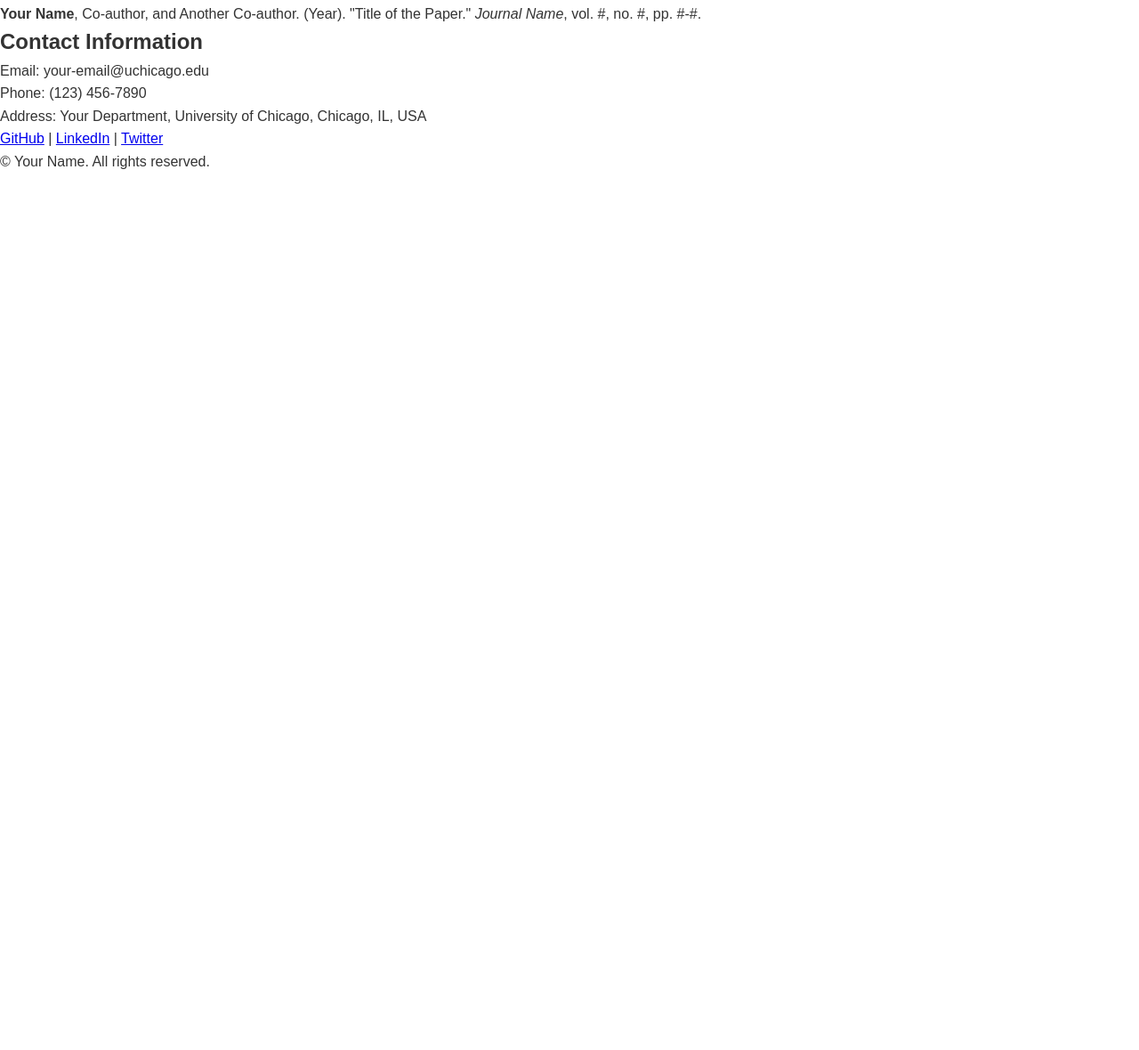
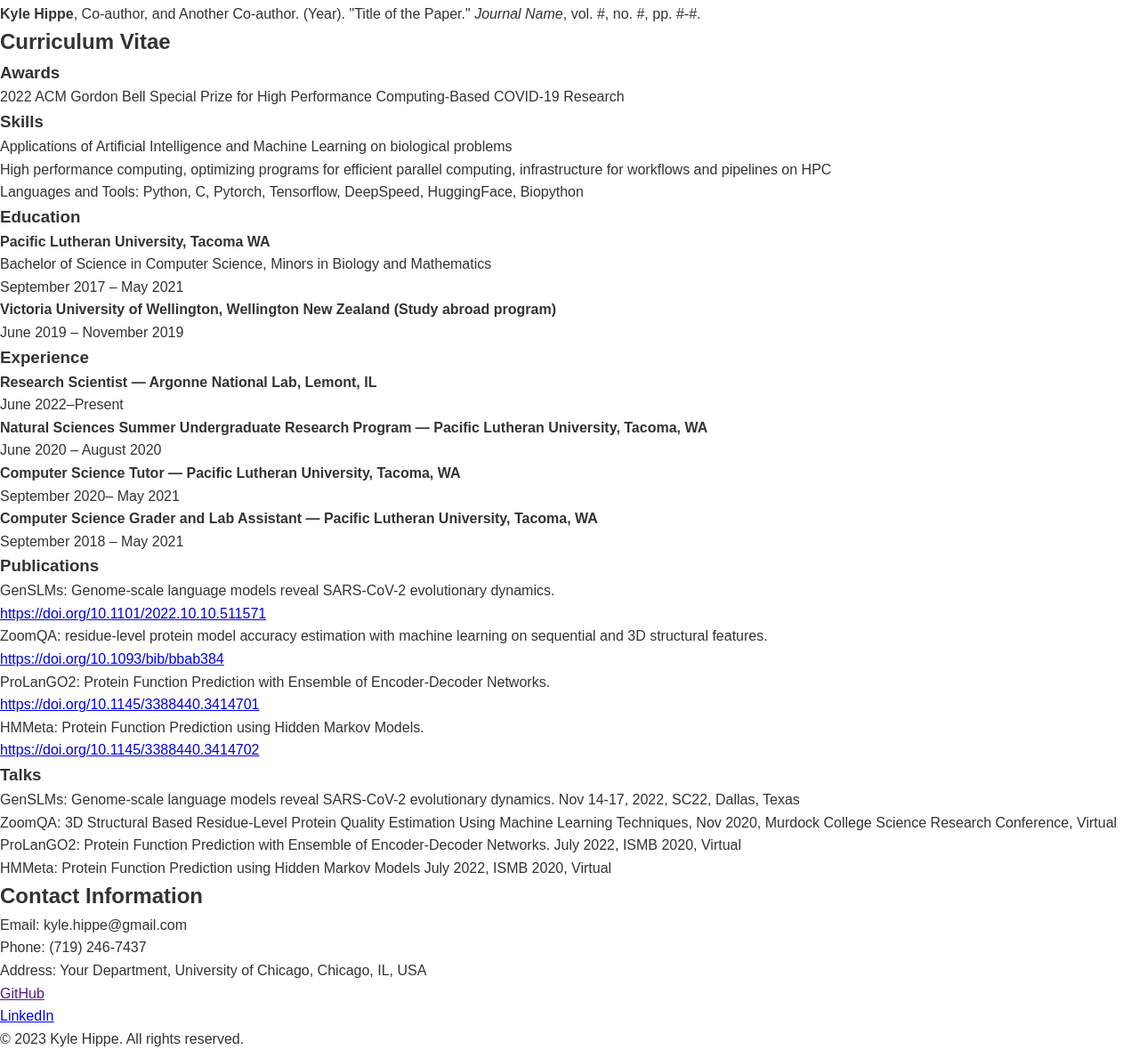
Before and after one commit to KPHippe/KPHippe.github.io, a plain HTML site: page index.html in a window 1280 px wide. Shown: the part 375-1555 px from the top of the page at 89% size. Before the commit the page ends 800 px from the top, so only its background shows below. Drawn offline with Linux system fonts and the light colour scheme.

Commit message:
Include CV

```diff
--- a/index.html
+++ b/index.html
@@ -1,12 +1,10 @@
 <!DOCTYPE html>
 <html lang="en">
-
-<script src="scripts.js"></script>
 
 <head>
     <meta charset="UTF-8">
     <meta name="viewport" content="width=device-width, initial-scale=1.0">
-    <title>Your Name - PhD Student</title>
+    <title>Kyle Hippe - PhD Student</title>
     <link rel="stylesheet" href="styles.css">
 </head>
 
@@ -17,6 +15,7 @@
                 <li><a href="#about">About</a></li>
                 <li><a href="#research">Research</a></li>
                 <li><a href="#publications">Publications</a></li>
+                <li><a href="#cv">CV</a></li>
                 <li><a href="#contact">Contact</a></li>
             </ul>
         </nav>
@@ -24,10 +23,10 @@
 
     <main>
         <section id="about">
-            <h1>Your Name</h1>
+            <h1>Kyle Hippe</h1>
             <p>PhD Student in Artificial Intelligence and Computational Biology</p>
             <p>University of Chicago</p>
-            <img src="your-photo.jpg" alt="Your Name" width="200">
+            <img src="your-photo.jpg" alt="Kyle Hippe" width="200">
             <p>
                 Brief bio: Lorem ipsum dolor sit amet, consectetur adipisicing elit, sed do eiusmod tempor incididunt ut labore et dolore magna aliqua.
             </p>
@@ -47,28 +46,112 @@
             <h2>Selected Publications</h2>
             <ol>
                 <li>
-                    <strong>Your Name</strong>, Co-author, and Another Co-author. (Year). "Title of the Paper." <em>Journal Name</em>, vol. #, no. #, pp. #-#.
+                    <strong>Kyle Hippe</strong>, Co-author, and Another Co-author. (Year). "Title of the Paper." <em>Journal Name</em>, vol. #, no. #, pp. #-#.
                 </li>
                 <!-- Add more publications as needed -->
             </ol>
         </section>
 
+        <section id="cv">
+            <h2>Curriculum Vitae</h2>
+            <h3>Awards</h3>
+            <ul>
+                <li>2022 ACM Gordon Bell Special Prize for High Performance Computing-Based COVID-19 Research</li>
+            </ul>
+            <h3>Skills</h3>
+            <ul>
+                <li>Applications of Artificial Intelligence and Machine Learning on biological problems</li>
+                <li>High performance computing, optimizing programs for efficient parallel computing, infrastructure for workflows and pipelines on HPC</li>
+                <li>Languages and Tools: Python, C, Pytorch, Tensorflow, DeepSpeed, HuggingFace, Biopython</li>
+            </ul>
+            <h3>Education</h3>
+            <ul>
+                <li>
+                    <strong>Pacific Lutheran University, Tacoma WA</strong><br>
+                    Bachelor of Science in Computer Science, Minors in Biology and Mathematics<br>
+                    September 2017 – May 2021
+                </li>
+                <li>
+                    <strong>Victoria University of Wellington, Wellington New Zealand (Study abroad program)</strong><br>
+                    June 2019 – November 2019
+                </li>
+            </ul>
+            <h3>Experience</h3>
+            <ul>
+
+                <li>
+                    <strong>Research Scientist — Argonne National Lab, Lemont, IL</strong><br>
+                    June 2022–Present
+                </li>
+                <li>
+                    <strong>Natural Sciences Summer Undergraduate Research Program — Pacific Lutheran University, Tacoma, WA</strong><br>
+                    June 2020 – August 2020
+                </li>
+                <li>
+                    <strong>Computer Science Tutor — Pacific Lutheran University, Tacoma, WA</strong><br>
+                    September 2020– May 2021
+                </li>
+                <li>
+                    <strong>Computer Science Grader and Lab Assistant — Pacific Lutheran University, Tacoma, WA</strong><br>
+                    September 2018 – May 2021
+                </li>
+            </ul>
+            <h3>Publications</h3>
+            <ul>
+                <li>
+                    GenSLMs: Genome-scale language models reveal SARS-CoV-2 evolutionary dynamics.<br>
+                    <a href="https://doi.org/10.1101/2022.10.10.511571" target="_blank">https://doi.org/10.1101/2022.10.10.511571</a>
+                </li>
+                <li>
+                    ZoomQA: residue-level protein model accuracy estimation with machine learning on sequential and 3D structural features.<br>
+                    <a href="https://doi.org/10.1093/bib/bbab384" target="_blank">https://doi.org/10.1093/bib/bbab384</a>
+                </li>
+                <li>
+                    ProLanGO2: Protein Function Prediction with Ensemble of Encoder-Decoder Networks.<br>
+                    <a href="https://doi.org/10.1145/3388440.3414701" target="_blank">https://doi.org/10.1145/3388440.3414701</a>
+                </li>
+                <li>
+                    HMMeta: Protein Function Prediction using Hidden Markov Models.<br>
+                    <a href="https://doi.org/10.1145/3388440.3414702" target="_blank">https://doi.org/10.1145/3388440.3414702</a>
+                </li>
+            </ul>
+            <h3>Talks</h3>
+            <ul>
+                <li>
+                    GenSLMs: Genome-scale language models reveal SARS-CoV-2 evolutionary dynamics. Nov 14-17, 2022, SC22, Dallas, Texas
+                </li>
+                <li>
+                    ZoomQA: 3D Structural Based Residue-Level Protein Quality Estimation Using Machine Learning Techniques, Nov 2020, Murdock College Science Research Conference, Virtual
+                </li>
+                <li>
+                    ProLanGO2: Protein Function Prediction with Ensemble of Encoder-Decoder Networks. July 2022, ISMB 2020, Virtual
+                </li>
+                <li>
+                    HMMeta: Protein Function Prediction using Hidden Markov Models July 2022, ISMB 2020, Virtual
+                </li>
+            </ul>
+        </section>
+
         <section id="contact">
             <h2>Contact Information</h2>
-            <p>Email: your-email@uchicago.edu</p>
-            <p>Phone: (123) 456-7890</p>
+            <p>Email: kyle.hippe@gmail.com</p>
+            <p>Phone: (719) 246-7437</p>
             <p>Address: Your Department, University of Chicago, Chicago, IL, USA</p>
             <p>
-                <a href="https://github.com/your-username" target="_blank">GitHub</a> |
-                <a href="https://www.linkedin.com/in/your-username" target="_blank">LinkedIn</a> |
-                <a href="https://twitter.com/your-username" target="_blank">Twitter</a>
+                <a href
+                <a href="https://github.com/KPHippe" target="_blank">GitHub</a>
+            </p>
+            <p>
+                <a href="https://www.linkedin.com/in/kyle-hippe-921735158/" target="_blank">LinkedIn</a>
             </p>
         </section>
     </main>
 
     <footer>
-        <p>© Your Name. All rights reserved.</p>
+        <p>&copy; 2023 Kyle Hippe. All rights reserved.</p>
     </footer>
+
+    <script src="scripts.js"></script>
 </body>
 
 </html>
```
